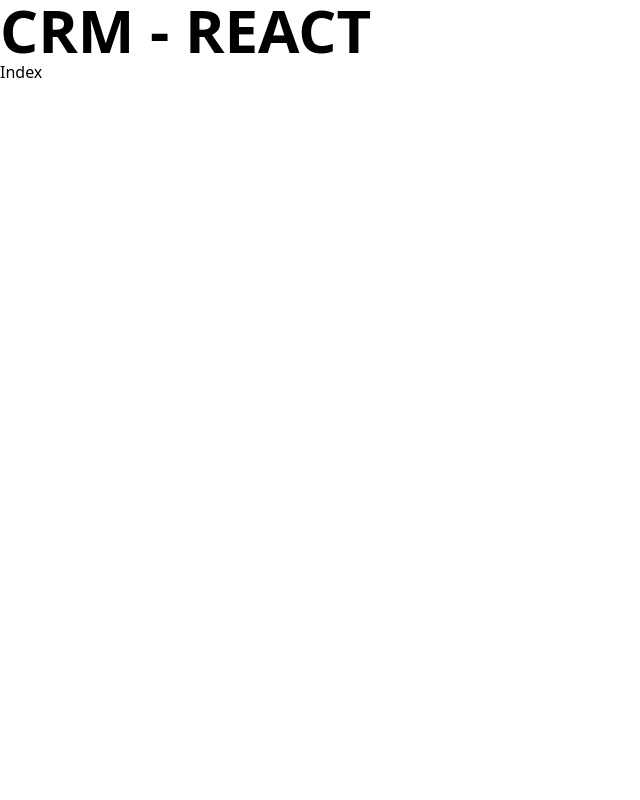
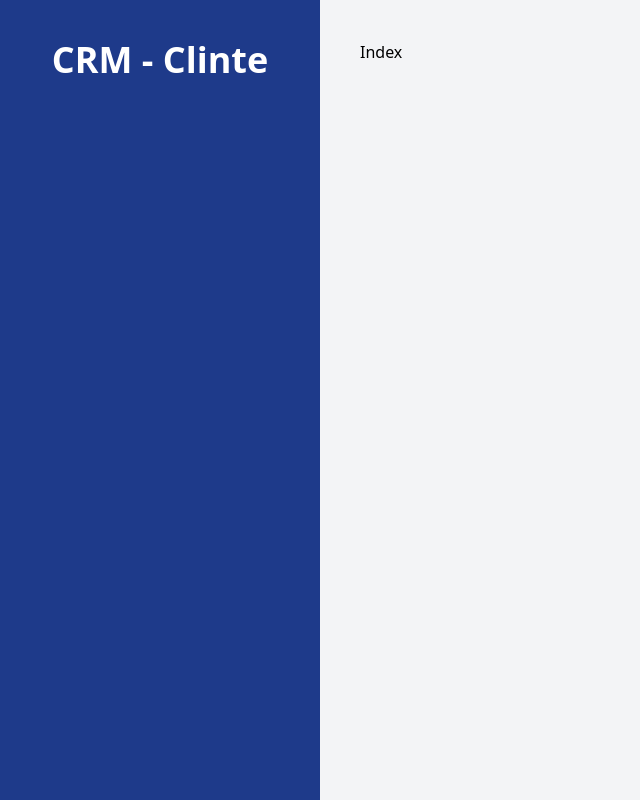
Before and after one commit to ulises58/CrmReact, a React (Vite) app: page / in a window 1280 px wide. Shown: the whole page, without its empty margins (0-640 px from the left). Built offline with nearby package versions, Linux system fonts and the light colour scheme.

Commit message:
Creando el Layout Principal

```diff
--- a/index.html
+++ b/index.html
@@ -4,9 +4,9 @@
     <meta charset="UTF-8" />
     <link rel="icon" type="image/svg+xml" href="/vite.svg" />
     <meta name="viewport" content="width=device-width, initial-scale=1.0" />
-    <title>CRM</title>
+    <title>CRM - React Router DOM - Vite - Tailwind CSS</title>
   </head>
-  <body>
+  <body class="min-h-screen bg-gray-100">
     <div id="root"></div>
     <script type="module" src="/src/main.jsx"></script>
   </body>
--- a/src/components/Layout.jsx
+++ b/src/components/Layout.jsx
@@ -2,9 +2,15 @@
 
 export const Layout = () => {
   return (
-    <div>
-      <h1 className="text-6xl font-bold">CRM - REACT</h1>
-      <Outlet />
+    <div className="md:flex md:min-h-screen">
+      <aside className="md:w-1/4 bg-blue-900 px-5 py-10">
+        <h2 className="text-4xl font-black text-center text-white">
+          CRM - Clinte
+        </h2>
+      </aside>
+      <main className="md:w-3/4 p-10 md:h-screen overflow-scroll">
+        <Outlet />
+      </main>
     </div>
   );
 };
```
